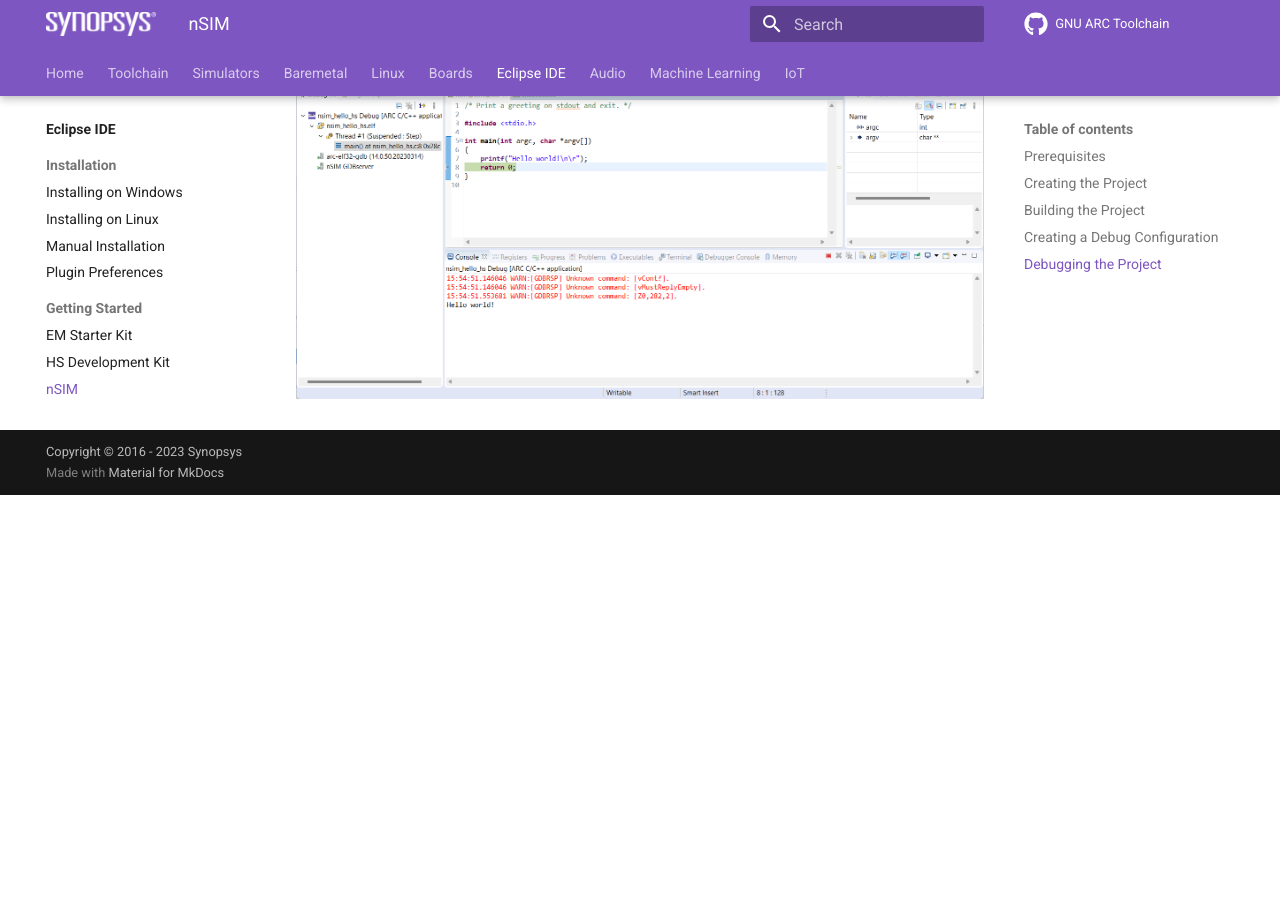
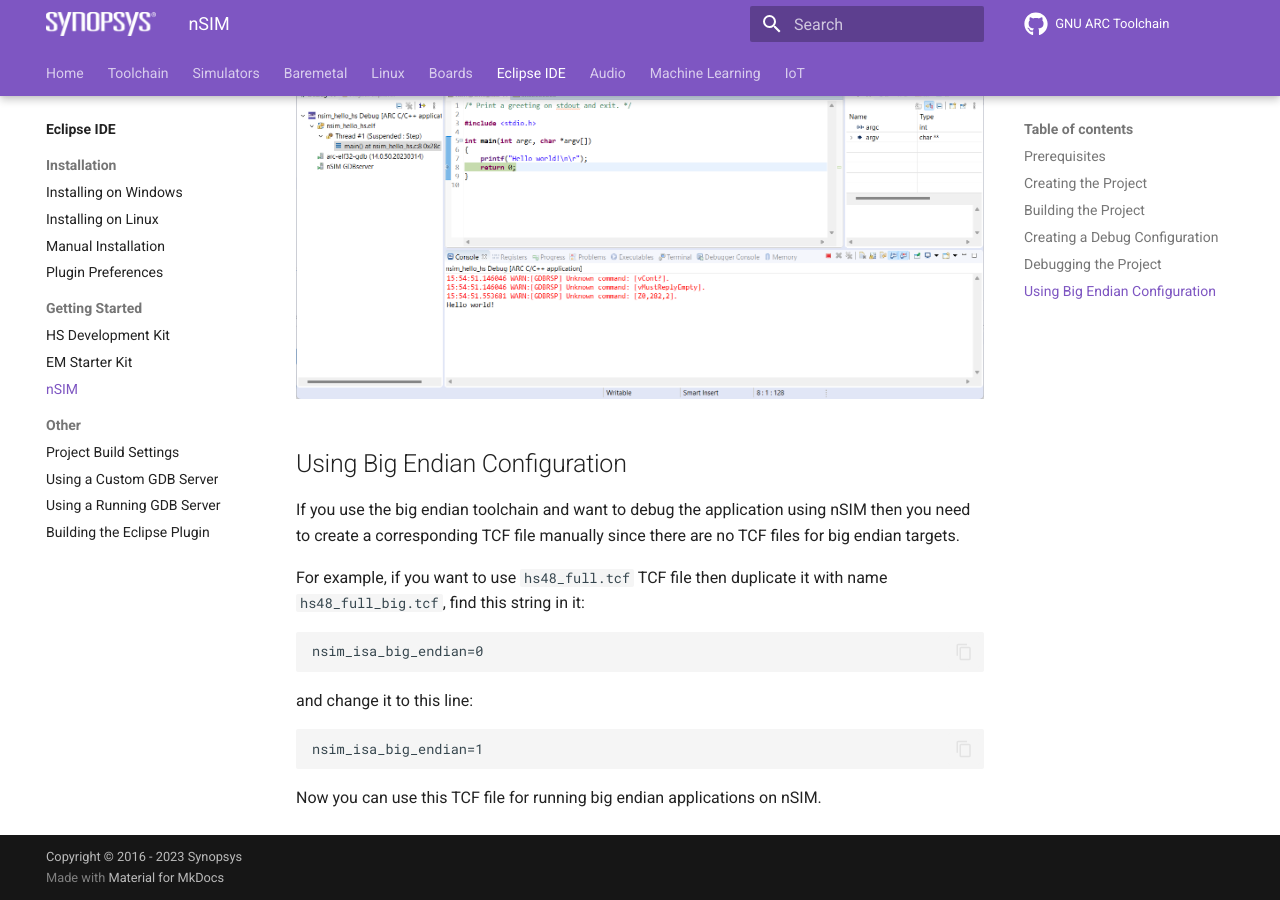
Before and after one commit to foss-for-synopsys-dwc-arc-processors/documentation, an MkDocs documentation site: the page built from docs/eclipse/getting-started/nsim.md, in a window 1280 px wide and 900 px high, scrolled down 3761 px. Built offline with MkDocs 1.6.1 and Material for MkDocs 9.7.7, drawn with Linux system fonts in a browser that asks for light colours; comment, search, counter and statistics services are not loaded; the version menu is left out; before the commit the page ends 4256 px from its top, so only the background shows below that.

Commit message:
Update guides for Eclipse IDE

````diff
--- a/docs/eclipse/getting-started/nsim.md
+++ b/docs/eclipse/getting-started/nsim.md
@@ -83,3 +83,24 @@
 output in **Console** tab:
 
 ![Debug - Output](./images/nsim-debug-output.png)
+
+## Using Big Endian Configuration
+
+If you use the big endian toolchain and want to debug the application using
+nSIM then you need to create a corresponding TCF file manually since there are
+no TCF files for big endian targets.
+
+For example, if you want to use `hs48_full.tcf` TCF file then duplicate it
+with name `hs48_full_big.tcf`, find this string in it:
+
+```text
+nsim_isa_big_endian=0
+```
+
+and change it to this line:
+
+```text
+nsim_isa_big_endian=1
+```
+
+Now you can use this TCF file for running big endian applications on nSIM.
--- a/mkdocs.yml
+++ b/mkdocs.yml
@@ -139,10 +139,13 @@
       - Manual Installation: eclipse/installation/manual.md
       - eclipse/installation/preferences.md
     - Getting Started:
+      - HS Development Kit: eclipse/getting-started/hsdk.md
       - EM Starter Kit: eclipse/getting-started/emsk.md
-      - HS Development Kit: eclipse/getting-started/hsdk.md
       - nSIM: eclipse/getting-started/nsim.md
     - Other:
+      - eclipse/other/build-settings.md
+      - eclipse/other/custom-gdb-server.md
+      - eclipse/other/running-gdb-server.md
       - eclipse/other/building.md
   - Audio:
     - audio/index.md
````
Also changed, not shown: docs/eclipse/other/build-settings.md (added, +50 -0 lines), docs/eclipse/other/custom-gdb-server.md (added, +43 -0 lines), docs/eclipse/other/running-gdb-server.md (added, +44 -0 lines), docs/eclipse/other/images/custom-gdb-config.png (added), docs/eclipse/other/images/properties-linker.png (added), docs/eclipse/other/images/properties-target.png (added), docs/eclipse/other/images/running-gdb-config.png (added).
